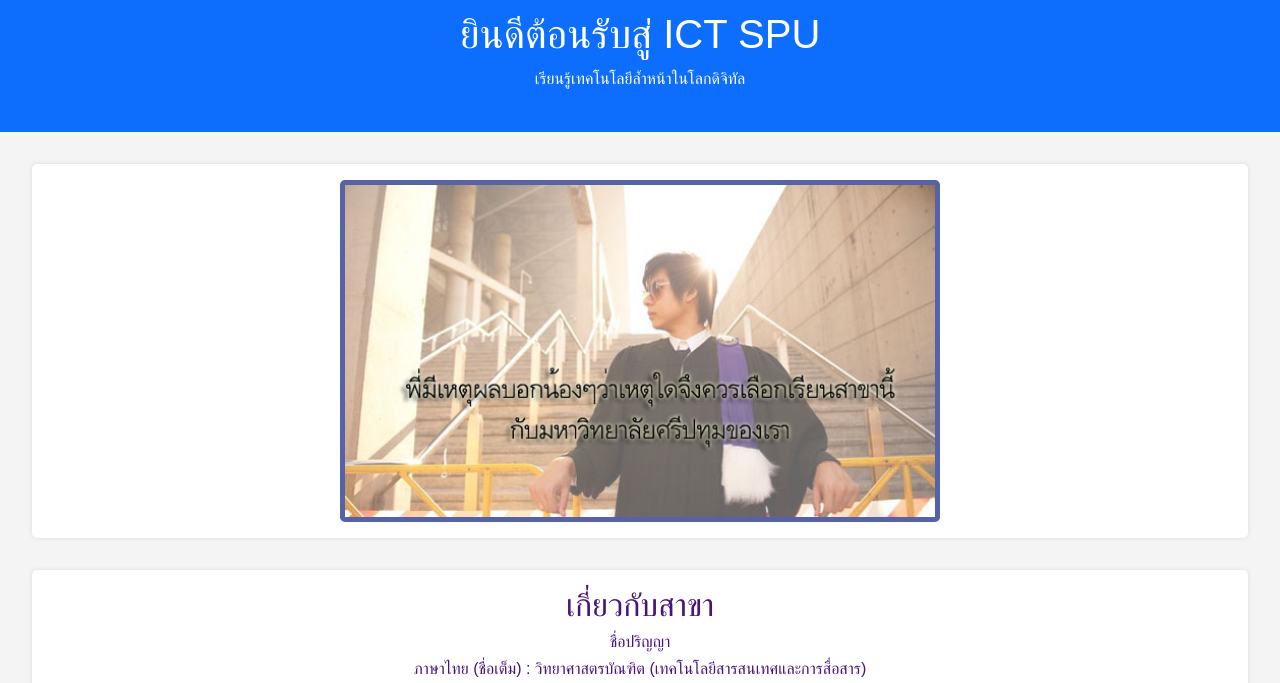
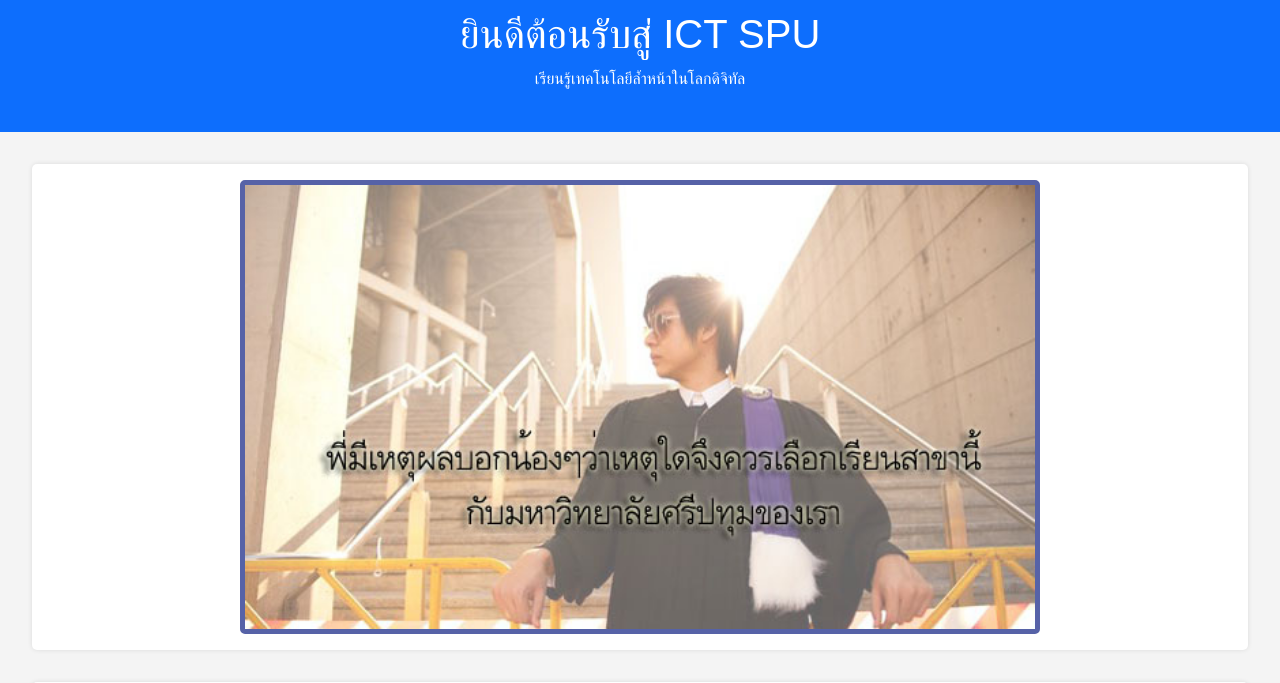
Before and after one commit to ThePopPy/ICTDeptSPU, a plain HTML site: page index.html in a window 1280 px wide. Shown: the part 86-769 px from the top of the page. Drawn offline with nearby package versions, Linux system fonts and the light colour scheme; no server answers.

Commit message:
Update styles.css

```diff
--- a/styles/styles.css
+++ b/styles/styles.css
@@ -72,9 +72,9 @@ footer {
     box-sizing: border-box;
     display: none; /* ซ่อนทุกสไลด์ในตอนแรก */
     width: 100%;
-    max-width: 600px;     /* ขนาดกรอบที่ต้องการ */
+    max-width: 800px;     /* ขนาดกรอบที่ต้องการ */
     height: 100%
-    max-height: 280px;        /* กำหนดความสูงกรอบ */
+    max-height: 400px;        /* กำหนดความสูงกรอบ */
     overflow: hidden;     /* ซ่อนส่วนเกินที่อยู่นอกกรอบ */
     position: relative;
     margin: 0 auto;      /* จัดกลางกรอบ */
```
